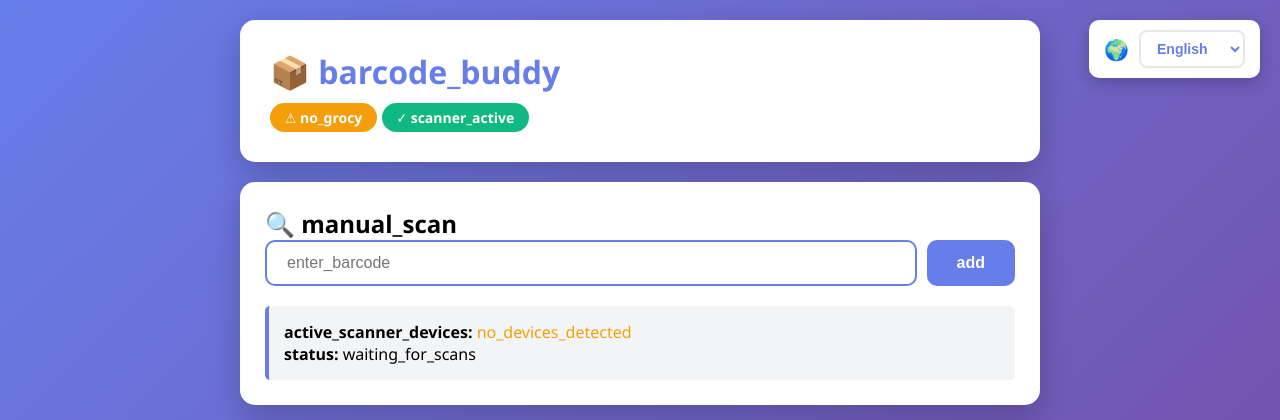
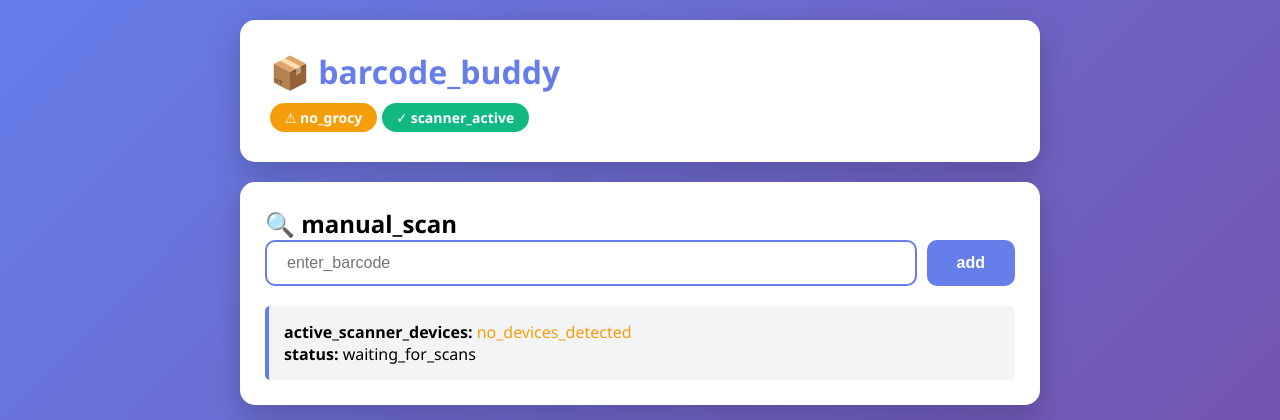
Before and after one commit to sitaro/barcodebuddy-python, a Flask app: page / in a window 1280 px wide. Shown: the top 420 px of the page. Run offline with Flask 3, Linux system fonts and the light colour scheme; data that the repository does not hold is empty.

Commit message:
Remove language dropdown from web UI (v2.10.3-beta)
Language selection is now only available in Home Assistant
add-on configuration dialog, not in the web UI.

Removed:
- Language switcher dropdown from web UI
- Language switcher CSS styles
- setLanguage() JavaScript function

Language is now controlled via:
- Home Assistant add-on configuration (language dropdown)
- Auto-detect uses HA Core language setting

🤖 Generated with [Claude Code](https://claude.com/claude-code)

Co-Authored-By: Claude <noreply@anthropic.com>

```diff
--- a/barcodebuddy/app/templates/index.html
+++ b/barcodebuddy/app/templates/index.html
@@ -136,57 +136,9 @@
             margin-top: 20px;
         }
 
-        .language-switcher {
-            position: fixed;
-            top: 20px;
-            right: 20px;
-            background: white;
-            border-radius: 10px;
-            padding: 10px 15px;
-            box-shadow: 0 5px 15px rgba(0,0,0,0.2);
-            display: flex;
-            align-items: center;
-            gap: 10px;
-        }
-
-        .language-switcher label {
-            font-size: 20px;
-            margin: 0;
-        }
-
-        .language-select {
-            padding: 8px 12px;
-            border: 2px solid #e5e7eb;
-            background: white;
-            border-radius: 8px;
-            cursor: pointer;
-            font-size: 14px;
-            font-weight: bold;
-            color: #667eea;
-            transition: all 0.3s;
-            outline: none;
-        }
-
-        .language-select:hover {
-            border-color: #667eea;
-        }
-
-        .language-select:focus {
-            border-color: #667eea;
-            box-shadow: 0 0 0 3px rgba(102, 126, 234, 0.1);
-        }
     </style>
 </head>
 <body>
-    <div class="language-switcher">
-        <label for="language-select">🌍</label>
-        <select id="language-select" class="language-select" onchange="setLanguage(this.value)">
-            <option value="en" {{ 'selected' if current_locale == 'en' else '' }}>English</option>
-            <option value="de" {{ 'selected' if current_locale == 'de' else '' }}>Deutsch</option>
-            <option value="fr" {{ 'selected' if current_locale == 'fr' else '' }}>Français</option>
-            <option value="es" {{ 'selected' if current_locale == 'es' else '' }}>Español</option>
-        </select>
-    </div>
     <div class="container">
         <div class="header">
             <h1>📦 {{ _('barcode_buddy') }}</h1>
@@ -244,18 +196,6 @@
             network_error: "{{ _('network_error') }}",
             no_scans_yet: "{{ _('no_scans_yet') }}"
         };
-
-        // Language switcher
-        function setLanguage(lang) {
-            fetch(`/api/language/${lang}`)
-                .then(response => response.json())
-                .then(data => {
-                    if (data.success) {
-                        location.reload();
-                    }
-                })
-                .catch(error => console.error('Language switch error:', error));
-        }
 
         function submitBarcode() {
             console.log('submitBarcode called');
```
